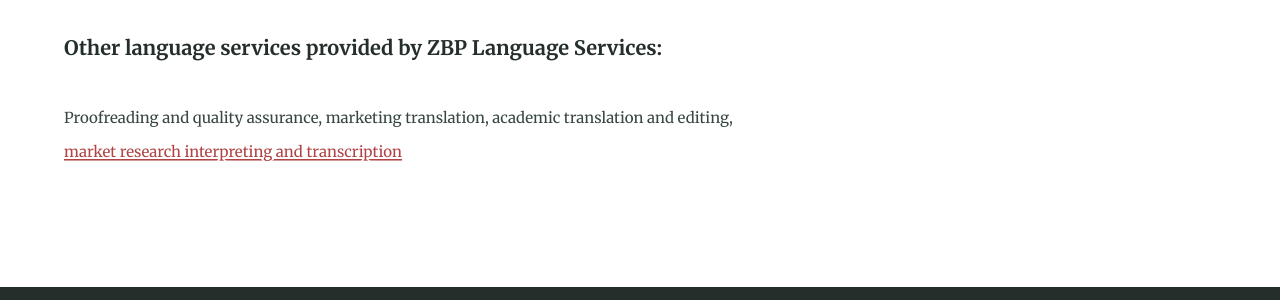
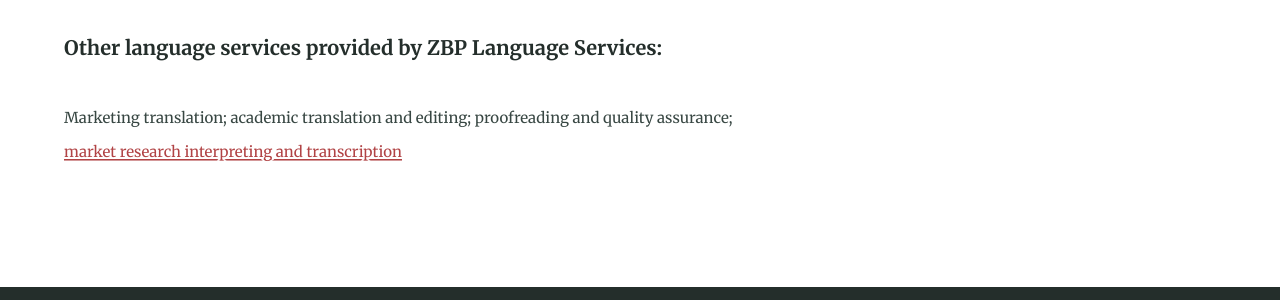
Before and after one commit to Website-2/certified.zbp-language-services.github.io, a Jekyll site: the page built from about.md, in a window 1280 px wide and 900 px high, scrolled down 1854 px. Shown: the part 545-845 px from the top of the window. Built offline with Jekyll 4.4.1, drawn with Linux system fonts in a browser that asks for light colours.

Commit message:
Text update

```diff
--- a/about.md
+++ b/about.md
@@ -26,5 +26,5 @@ Are you looking for a translator or interpreter to help with document translatio
 {% include figure.html image="/assets/CV timeline.png" position="center" %}
 <br><br>
 <h6>Other language services provided by ZBP Language Services:</h6><br>
-<small>Proofreading and quality assurance, marketing translation, academic translation and editing,  <a href="https://www.zbp-language-services.com/" target="_blank" title="market research interpreting and transcription">market research interpreting and transcription</a></small>
+<small>Marketing translation; academic translation and editing; proofreading and quality assurance; <a href="https://www.zbp-language-services.com/" target="_blank" title="market research interpreting and transcription">market research interpreting and transcription</a></small>
 <br><br><br>
```
